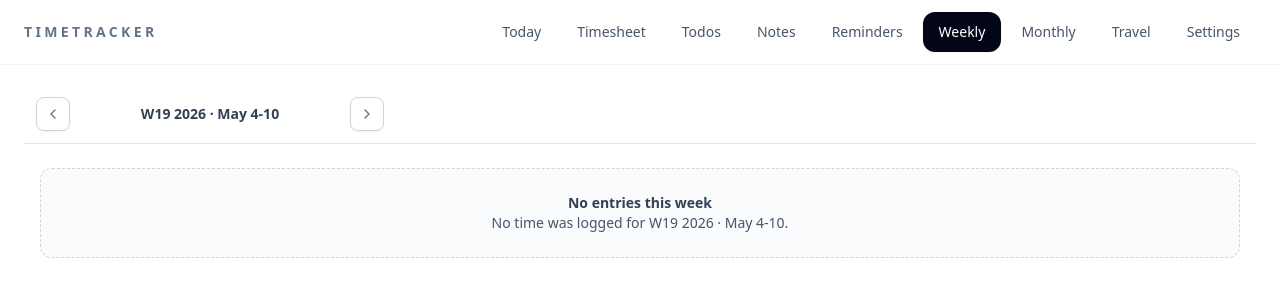
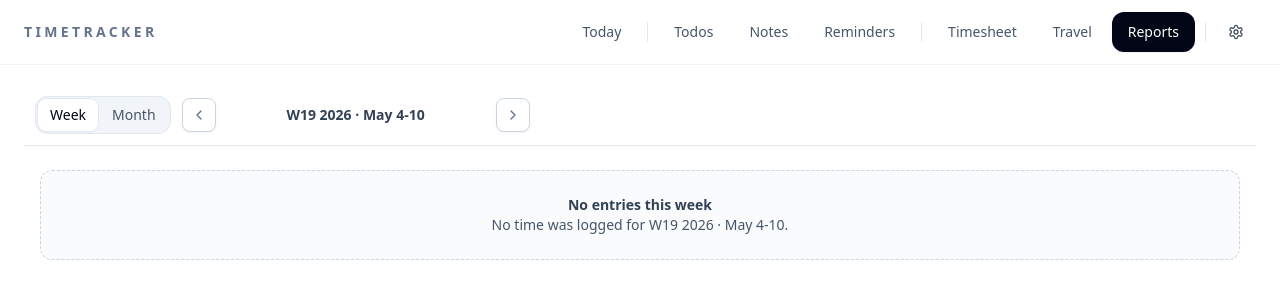
Before and after one commit to waldemarsson/badger, a SvelteKit app: page /reports/weekly in a window 1280 px wide. Shown: the top 300 px of the page. Built offline with nearby package versions, Linux system fonts and the light colour scheme.

Commit message:
feat: regroup the nav and merge the report tabs (#33)

```diff
--- a/src/app.css
+++ b/src/app.css
@@ -464,6 +464,11 @@
 
   .nav-link-active {
     @apply bg-slate-950 text-white shadow-sm hover:bg-slate-900 hover:text-white dark:bg-neutral-100 dark:text-neutral-950 dark:hover:bg-white dark:hover:text-neutral-950;
+  }
+
+  /* Separates nav tab groups. */
+  .nav-divider {
+    @apply mx-1.5 h-5 w-px bg-slate-200 dark:bg-neutral-800;
   }
 
   /* Overdue reminders on the Reminders tab (mirrors the dock badge). */
--- /dev/null
+++ b/src/lib/components/ReportSwitch.svelte
@@ -0,0 +1,21 @@
+<script lang="ts">
+	import { resolve } from '$app/paths';
+	import { page } from '$app/state';
+
+	// Week/Month switch shared by the report pages (one "Reports" nav tab covers both).
+	const options = [
+		{ href: '/reports/weekly', label: 'Week' },
+		{ href: '/reports/monthly', label: 'Month' },
+	] as const;
+</script>
+
+<nav class="segmented gap-0.5 p-0.5" aria-label="Report period">
+	{#each options as option (option.href)}
+		<a
+			href={resolve(option.href)}
+			class="segmented-option px-3 py-1.5 outline-none focus-visible:ring-2 focus-visible:ring-sky-400"
+			class:segmented-option-active={page.url.pathname === option.href}
+			aria-current={page.url.pathname === option.href ? 'page' : undefined}
+		>{option.label}</a>
+	{/each}
+</nav>
--- a/src/routes/+layout.svelte
+++ b/src/routes/+layout.svelte
@@ -17,20 +17,52 @@
   import CommandPalette from '#lib/components/CommandPalette.svelte';
   import Toast from '#lib/components/Toast.svelte';
   import ReminderToasts from '#lib/components/ReminderToasts.svelte';
+  import SettingsIcon from '@lucide/svelte/icons/settings';
 
   let { children } = $props();
 
+  // Every page, for ⌘K. The nav bar groups them below.
   const navLinks = [
     { href: '/', label: 'Today' },
-    { href: '/timesheet', label: 'Timesheet' },
     { href: '/todos', label: 'Todos' },
     { href: '/notes', label: 'Notes' },
     { href: '/reminders', label: 'Reminders' },
-    { href: '/reports/weekly', label: 'Weekly' },
-    { href: '/reports/monthly', label: 'Monthly' },
+    { href: '/timesheet', label: 'Timesheet' },
     { href: '/travel', label: 'Travel' },
+    { href: '/reports/weekly', label: 'Weekly report' },
+    { href: '/reports/monthly', label: 'Monthly report' },
     { href: '/settings', label: 'Settings' },
   ] as const;
+  type Href = (typeof navLinks)[number]['href'];
+
+  // One "Reports" tab covers both reports and reopens the last one viewed this session.
+  let lastReport = $state<'/reports/weekly' | '/reports/monthly'>('/reports/weekly');
+  $effect(() => {
+    const path = page.url.pathname;
+    if (path === '/reports/weekly' || path === '/reports/monthly') lastReport = path;
+  });
+
+  // Tab groups by job: the day, planning and capture, time and money. Settings is the gear.
+  type Tab = { href: Href; label: string };
+  const tabGroups = $derived<Tab[][]>([
+    [{ href: '/', label: 'Today' }],
+    [
+      { href: '/todos', label: 'Todos' },
+      { href: '/notes', label: 'Notes' },
+      { href: '/reminders', label: 'Reminders' },
+    ],
+    [
+      { href: '/timesheet', label: 'Timesheet' },
+      { href: '/travel', label: 'Travel' },
+      { href: lastReport, label: 'Reports' },
+    ],
+  ]);
+  const navGroups = $derived(tabGroups.map((group) =>
+    group.map((tab) => ({
+      ...tab,
+      active: tab.label === 'Reports' ? page.url.pathname.startsWith('/reports/') : page.url.pathname === tab.href,
+    })),
+  ));
 
   onMount(() => {
     // Start from the mirrored mode (already painted by app.html), then defer to the DB.
@@ -67,7 +99,7 @@
 
   const overdue = $derived(reminders.list.filter((r) => r.state === 'fired').length);
 
-  function navigate(href: (typeof navLinks)[number]['href']) {
+  function navigate(href: Href) {
     void goto(resolve(href));
   }
 </script>
@@ -75,14 +107,27 @@
 <nav class="border-b border-slate-100 dark:border-neutral-800/60 bg-white dark:bg-neutral-900">
   <div class="nav-shell">
     <span class="nav-brand">TimeTracker</span>
-    <div class="flex flex-wrap gap-1">
-      {#each navLinks as link (link.href)}
-        <a
-          href={resolve(link.href)}
-          class="nav-link"
-          class:nav-link-active={page.url.pathname === link.href}
-        >{link.label}{#if link.href === '/reminders' && overdue > 0}<span class="nav-count" title="{overdue} overdue">{overdue}</span>{/if}</a>
+    <div class="flex flex-wrap items-center gap-1">
+      {#each navGroups as group, i (i)}
+        {#if i > 0}<span class="nav-divider" aria-hidden="true"></span>{/if}
+        {#each group as link (link.label)}
+          <a
+            href={resolve(link.href)}
+            class="nav-link"
+            class:nav-link-active={link.active}
+            aria-current={link.active ? 'page' : undefined}
+          >{link.label}{#if link.href === '/reminders' && overdue > 0}<span class="nav-count" title="{overdue} overdue">{overdue}</span>{/if}</a>
+        {/each}
       {/each}
+      <span class="nav-divider" aria-hidden="true"></span>
+      <a
+        href={resolve('/settings')}
+        class="nav-link inline-flex h-10 items-center px-3"
+        class:nav-link-active={page.url.pathname === '/settings'}
+        aria-current={page.url.pathname === '/settings' ? 'page' : undefined}
+        aria-label="Settings"
+        title="Settings"
+      ><SettingsIcon size={16} /></a>
     </div>
   </div>
 </nav>
--- a/src/routes/reports/monthly/+page.svelte
+++ b/src/routes/reports/monthly/+page.svelte
@@ -5,6 +5,7 @@
   import type { MonthlyReportRow, TravelRow } from '#lib/types.js';
   import { MONTH_NAMES, formatNumber, monthReportText, tripTotals } from '#lib/travel.js';
   import MonthNav from '#lib/components/MonthNav.svelte';
+  import ReportSwitch from '#lib/components/ReportSwitch.svelte';
   import Copy from '@lucide/svelte/icons/copy';
   import ClipboardList from '@lucide/svelte/icons/clipboard-list';
   import ChevronRight from '@lucide/svelte/icons/chevron-right';
@@ -157,6 +158,7 @@
     <div class="table-card">
       <!-- Month navigator toolbar -->
       <div class="table-toolbar flex items-center justify-between gap-3">
+        <ReportSwitch />
         <MonthNav bind:year bind:month disabled={loading} onchange={loadMonth} />
         <button class="btn-secondary-sm ml-auto gap-1.5" onclick={() => void copyMonth()} title="Copy hours and travel as text">
           <ClipboardList size={14} />
--- a/src/routes/reports/weekly/+page.svelte
+++ b/src/routes/reports/weekly/+page.svelte
@@ -11,6 +11,7 @@
   } from '#lib/weekly-report.js';
   import ChevronLeft  from '@lucide/svelte/icons/chevron-left';
   import ChevronRight from '@lucide/svelte/icons/chevron-right';
+  import ReportSwitch from '#lib/components/ReportSwitch.svelte';
 
   // ── Hours display ──────────────────────────────────────────────────────
   function formatHours(h: number): string {
@@ -124,6 +125,7 @@
     <div class="table-card">
       <!-- Week navigator toolbar -->
       <div class="table-toolbar flex items-center gap-3">
+        <ReportSwitch />
         <button class="btn-icon-secondary" onclick={prevWeek} disabled={loading} title="Previous week">
           <ChevronLeft size={16} />
         </button>
```
Also changed, not shown: 1 other file (tests, documents, lock files or other folders).
